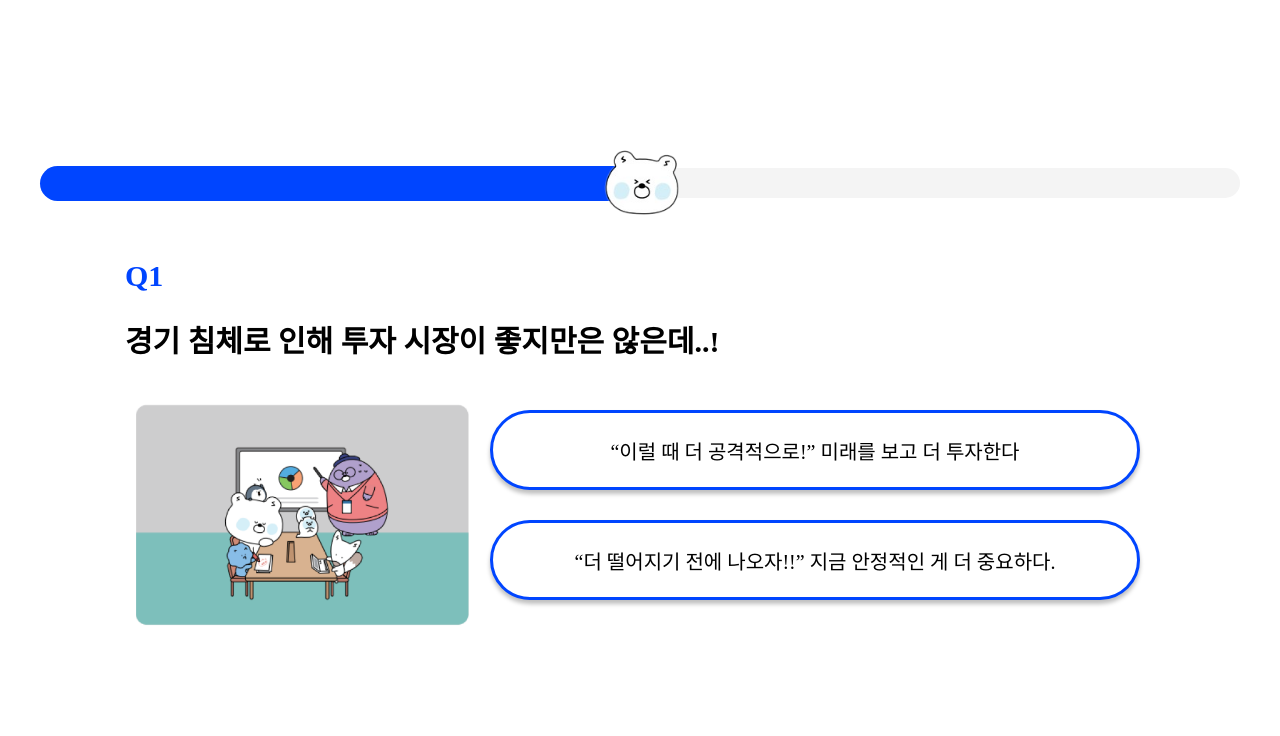
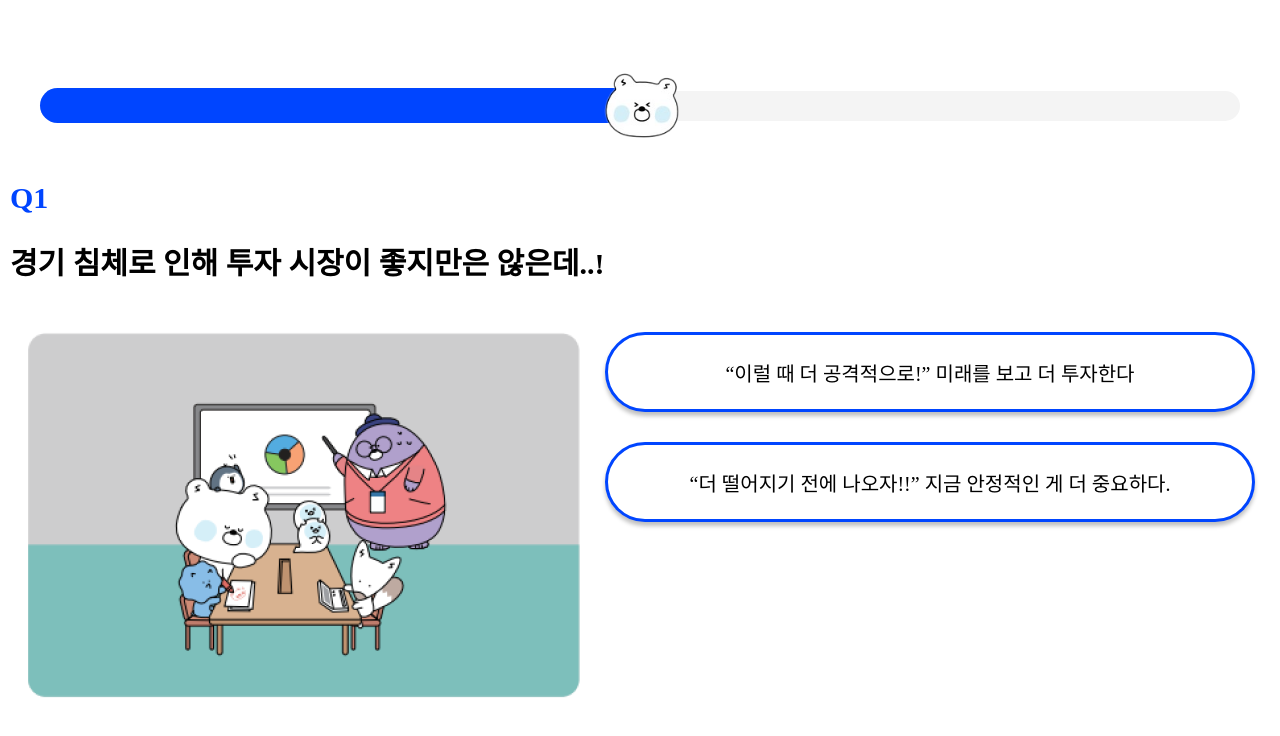
Before and after one commit to seogaeun/kkanbustock-frontend, a React (Create React App) app: page / in a window 1280 px wide. Shown: the top 736 px of the page. Built offline with nearby package versions, Linux system fonts and the light colour scheme; a web font is replaced by a local one.

Commit message:
CSS 수정

```diff
--- a/src/styles/InvestType_intro.css
+++ b/src/styles/InvestType_intro.css
@@ -31,28 +31,30 @@
 }
 
 
-span{
+.intro-title>h2{
+    color: #0045FF;
+    font-size: 35px;
+    font-style: normal;
+    line-height: 46px;
+}
+
+
+.intro-title>h2>span{
     color: #0045FF;
     font-size: 45px;
     font-style: normal;
     line-height: 46px; /* 102.222% */
 }
 
-h2{
-    color: #0045FF;
-    font-size: 35px;
-    font-style: normal;
-    line-height: 46px;
-}
 
-h1{
+.intro-title>h1{
     color: #000;
     font-size: 60px;
     font-style: bold;
     line-height: 46px; /* 76.667% */
 }
 
-button{
+.intro-container>button{
     color: #FFF;
     text-align: center;
     font-size: 30px;
@@ -62,6 +64,6 @@ button{
     background: #005CFE;
 }
 
-img{
+.InvestType_intro>img{
     width: 350px;
 }
--- a/src/styles/InvestType_question.css
+++ b/src/styles/InvestType_question.css
@@ -48,7 +48,7 @@
 
 
 
-h2{
+.quiz-title>h2{
     color: #0045FF;
     font-size: 30px;
     font-style: normal;
@@ -56,7 +56,7 @@ h2{
     margin-bottom: 0;
 }
 
-h1{
+.quiz-title>h1{
     color: #000;
     font-size: 30px;
     font-style: normal;
--- a/src/styles/InvestType_result.css
+++ b/src/styles/InvestType_result.css
@@ -61,7 +61,7 @@
 }
 
 
-span{
+.intro-title>span{
     color: #0045FF;
     font-size: 45px;
     font-style: normal;
@@ -69,7 +69,7 @@ span{
 }
 
 
-button{
+.center-container>button{
     color: #FFF;
     text-align: center;
     font-size: 20px;
```
